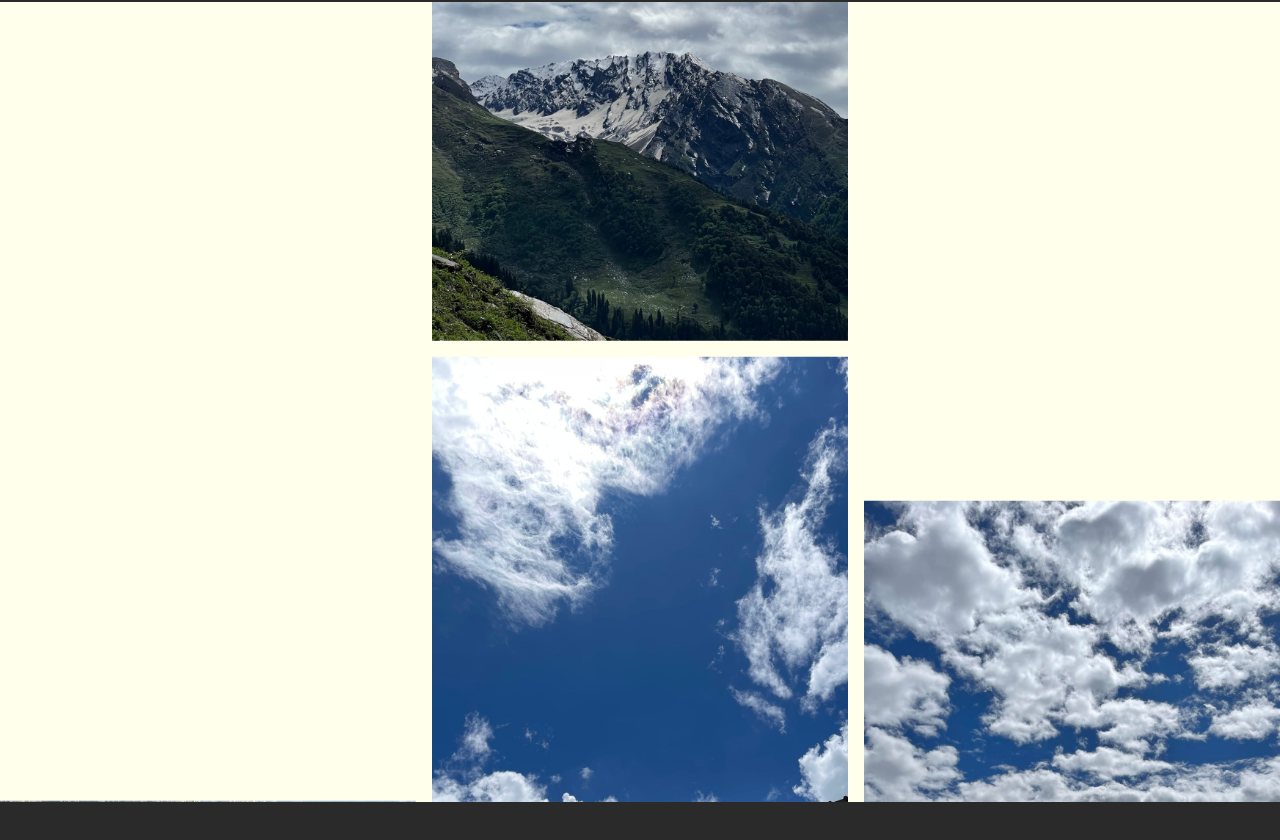
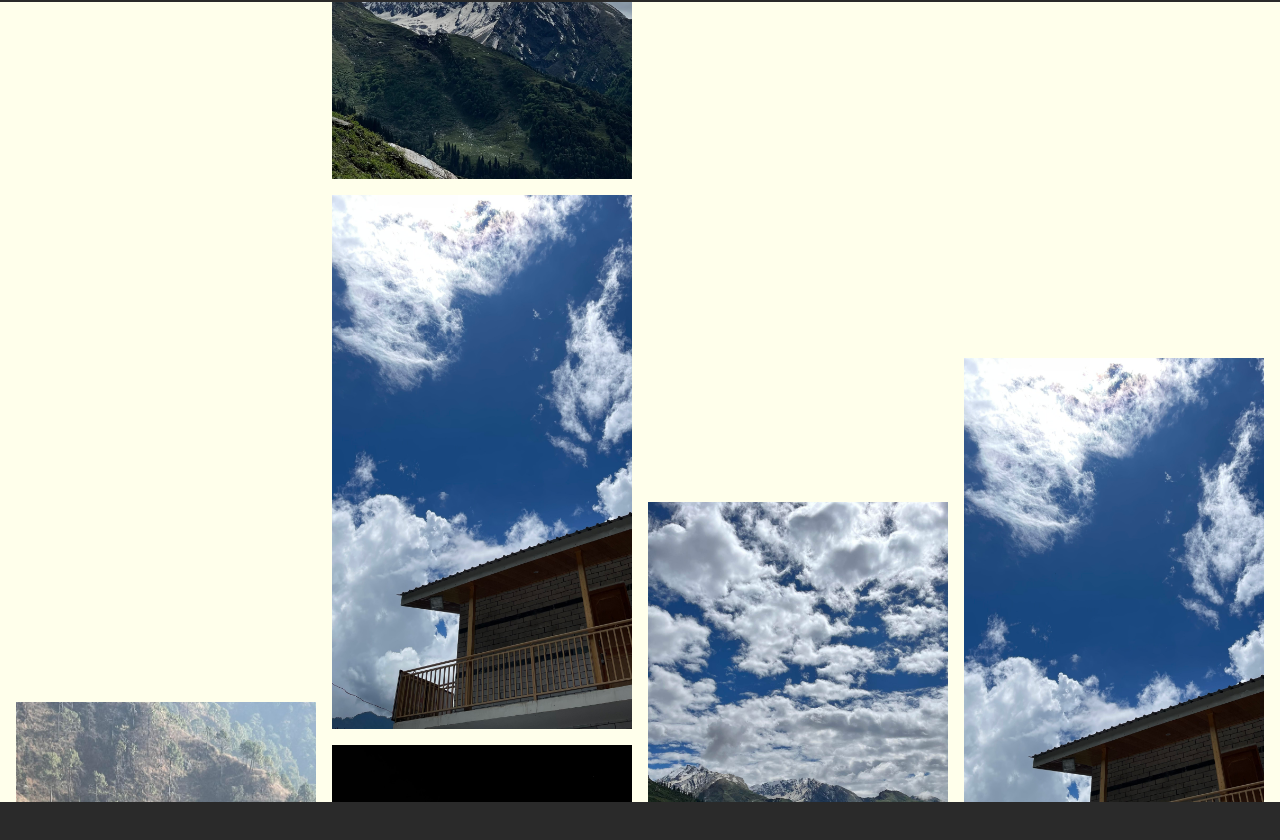
Before and after one commit to divyanshu0469/portfolio-website, a Next.js app: page / in a window 1280 px wide. Shown: the part 798-1638 px from the top of the page. Built offline with nearby package versions, Linux system fonts and the light colour scheme; a web font is replaced by a local one.

Commit message:
feat: image parallax

```diff
--- a/package.json
+++ b/package.json
@@ -11,6 +11,7 @@
   },
   "dependencies": {
     "@phosphor-icons/react": "^2.1.10",
+    "@studio-freight/lenis": "^1.0.42",
     "@tailwindcss/postcss": "^4.1.12",
     "motion": "^12.23.12",
     "next": "15.5.0",
--- a/src/pages/index.tsx
+++ b/src/pages/index.tsx
@@ -1,6 +1,7 @@
 "use client";
 import { Stairs } from "@/components/Stairs";
 import { StarFourIcon } from "@phosphor-icons/react";
+import Lenis from "@studio-freight/lenis";
 import { motion, useScroll, useTransform } from "motion/react";
 import Image from "next/image";
 import { useEffect, useRef, useState } from "react";
@@ -86,6 +87,45 @@ const Heading = () => {
   );
 };
 
+const RepeatedImages = ({
+  images,
+  repeat = 1,
+  className,
+}: {
+  images: string[];
+  repeat?: number;
+  className?: string;
+}) => {
+  return Array(repeat)
+    .fill(0)
+    .map((_, idx) => (
+      <div key={idx} className="flex flex-col gap-4">
+        {images.map((src, index) => (
+          <Image
+            width={2268}
+            height={4032}
+            src={src}
+            key={index}
+            alt="parallax-image"
+            className={className}
+          />
+        ))}
+      </div>
+    ));
+};
+
+const images = [
+  "/2.jpg",
+  "/3.jpg",
+  "/4.jpg",
+  "/5.jpg",
+  "/6.jpg",
+  "/7.jpg",
+  "/8.jpg",
+  "/9.jpg",
+  "/10.jpg",
+];
+
 const ImageParallax = () => {
   const ref = useRef<HTMLDivElement>(null);
   const [dimension, setDimension] = useState({ width: 0, height: 0 });
@@ -94,40 +134,43 @@ const ImageParallax = () => {
     offset: ["start end", "end start"],
   });
   const { height } = dimension;
-  const y = useTransform(scrollYProgress, [0, 1], [-2.5, height * 2]);
-  const y2 = useTransform(scrollYProgress, [0, 1], [-2.5, height * -1]);
-  const y3 = useTransform(scrollYProgress, [0, 1], [-2.5, height * 1.25]);
+  const y1 = useTransform(scrollYProgress, [0, 1], [0, height * 1.75]);
+  const y2 = useTransform(scrollYProgress, [0, 1], [0, height * -0.89]);
+  const y3 = useTransform(scrollYProgress, [0, 1], [0, height * 1.25]);
+  const y4 = useTransform(scrollYProgress, [0, 1], [0, height * 0.89]);
   useEffect(() => {
+    const lenis = new Lenis();
+    const raf = (time) => {
+      lenis.raf(time);
+      requestAnimationFrame(raf);
+    };
     const resize = () => {
       setDimension({ width: window.innerWidth, height: window.innerHeight });
     };
     window.addEventListener("resize", resize);
+    requestAnimationFrame(raf);
     resize();
     return () => {
       window.removeEventListener("resize", resize);
     };
   }, []);
   return (
-    <motion.div
-      ref={ref}
-      className="overflow-hidden w-full h-full relative grid grid-cols-3 gap-4"
-    >
-      <motion.div style={{ y: y }} className="w-full flex flex-col gap-4">
-        <Image alt="image" src={"/2.jpg"} width={2268} height={4032} />
-        <Image alt="image" src={"/5.jpg"} width={2268} height={4032} />
-        <Image alt="image" src={"/8.jpg"} width={2268} height={4032} />
+    <div className="w-full h-full overflow-hidden">
+      <motion.div ref={ref} className="w-full h-full relative flex gap-4 px-4">
+        <motion.div style={{ y: y1 }}>
+          <RepeatedImages images={[images[0], images[3], images[6]]} />
+        </motion.div>
+        <motion.div style={{ y: y2 }}>
+          <RepeatedImages images={[images[4], images[7], images[1]]} />
+        </motion.div>
+        <motion.div style={{ y: y3 }}>
+          <RepeatedImages images={[images[5], images[2], images[8]]} />
+        </motion.div>
+        <motion.div style={{ y: y4 }}>
+          <RepeatedImages images={[images[7], images[3], images[8]]} />
+        </motion.div>
       </motion.div>
-      <motion.div style={{ y: y2 }} className="w-full flex flex-col gap-4">
-        <Image alt="image" src={"/6.jpg"} width={2268} height={4032} />
-        <Image alt="image" src={"/9.jpg"} width={2268} height={4032} />
-        <Image alt="image" src={"/3.jpg"} width={2268} height={4032} />
-      </motion.div>
-      <motion.div style={{ y: y3 }} className="w-full flex flex-col gap-4">
-        <Image alt="image" src={"/7.jpg"} width={2268} height={4032} />
-        <Image alt="image" src={"/4.jpg"} width={2268} height={4032} />
-        <Image alt="image" src={"/10.jpg"} width={2268} height={4032} />
-      </motion.div>
-    </motion.div>
+    </div>
   );
 };
 
```
Also changed, not shown: 1 other file (tests, documents, lock files or other folders).
